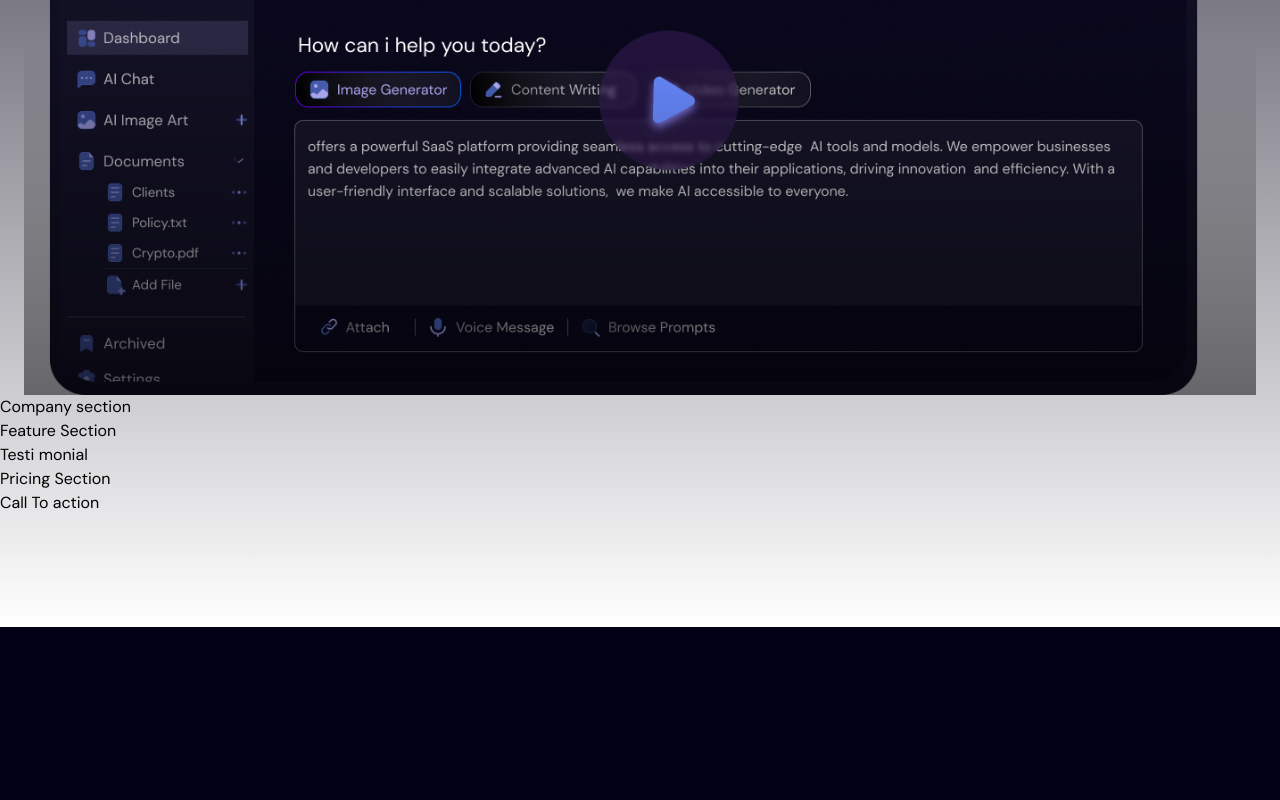
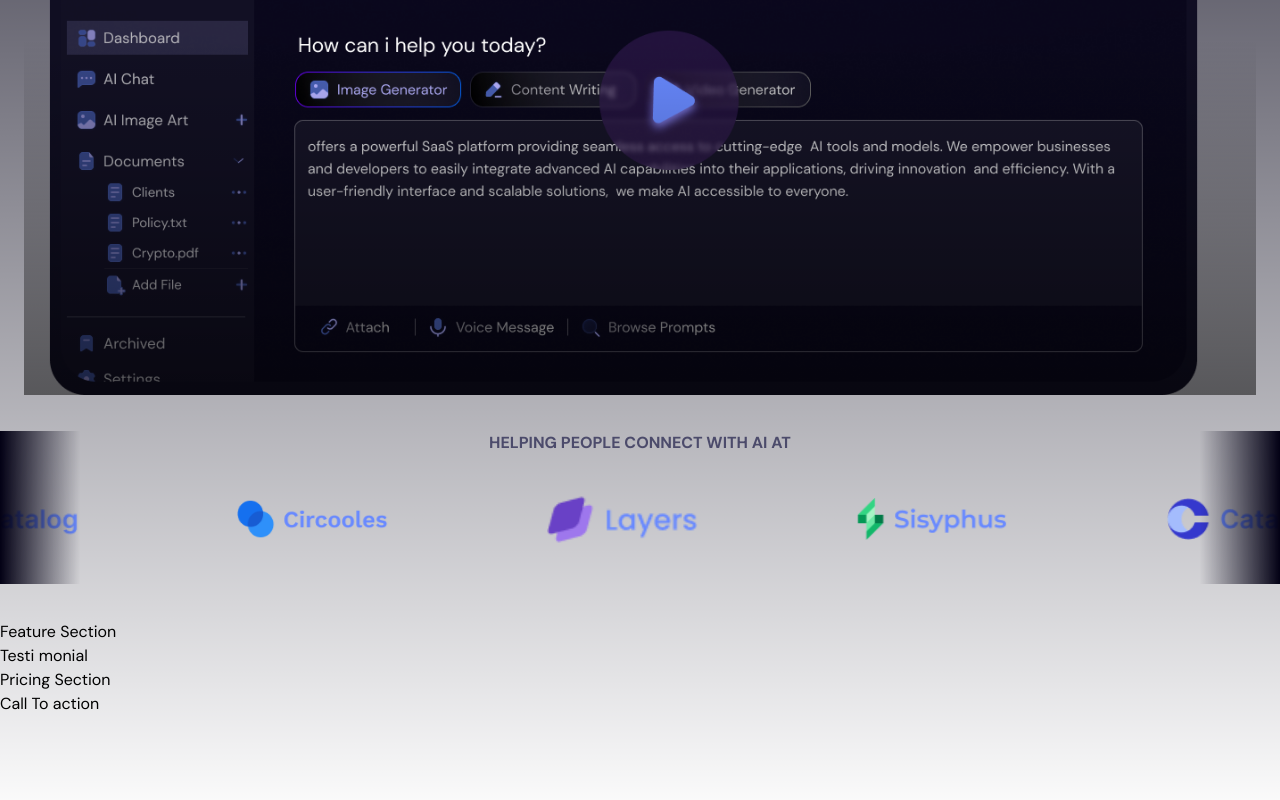
Before and after one commit to arafatDU/ai-landing-page, a Next.js app: page / in a window 1280 px wide. Shown: the part 570-1370 px from the top of the page. Before the commit the page ends 1197 px from the top, so only its background shows below. Built offline with nearby package versions, Linux system fonts and the light colour scheme.

Commit message:
Company section updated

```diff
--- a/components/CompanySection.tsx
+++ b/components/CompanySection.tsx
@@ -1,11 +1,74 @@
-import React from 'react'
+import React from "react";
+import Image from "next/image";
+import Comapny1 from "@/public/images/company1.png";
+import Comapny2 from "@/public/images/company2.png";
+import Comapny3 from "@/public/images/company3.png";
+import Comapny4 from "@/public/images/company4.png";
 
 const CompanySection = () => {
+  const COMPANIES = [
+    { name: "Company1", logo: Comapny1 },
+    { name: "Company2", logo: Comapny2 },
+    { name: "Company3", logo: Comapny3 },
+    { name: "Company4", logo: Comapny4 },
+  ];
   return (
-    <div>
-      Company section
-    </div>
-  )
-}
+    <section className="relative text-center my-9">
+      <p className="text-[16px] font-bold text-washed-purple-900">
+        HELPING PEOPLE CONNECT WITH AI AT{" "}
+      </p>
+      <ul
+        className="overflow-hidden flex
+          after:content['']
+          after:from-brand-dark
+          after:to-transparent
+          after:bg-gradient-to-l
+          after:right-0
+          after:top-0
+          after:bottom-0
+          after:w-20
+          after:z-10
+          after:absolute
 
-export default CompanySection
+          before:content['']
+          before:from-brand-dark
+            before:to-transparent
+            before:bg-gradient-to-r
+            before:left-0
+            before:top-0
+            before:bottom-0
+            before:w-20
+            before:z-10
+            before:absolute
+        "
+      >
+        {[...Array(2)].map((arr) => (
+          <li
+            key={arr}
+            className="flex
+                  flex-nowrap
+                   animate-slide"
+          >
+            {COMPANIES.map((company) => (
+              <div
+                key={company.name}
+                className="relative
+                  w-[150px] m-20 my-10
+                  shrink-0 flex items-center"
+              >
+                <Image
+                  src={company.logo}
+                  alt=""
+                  width={150}
+                  className="object-contain max-w-none"
+                />
+              </div>
+            ))}
+          </li>
+        ))}
+      </ul>
+    </section>
+  );
+};
+
+export default CompanySection;
```
